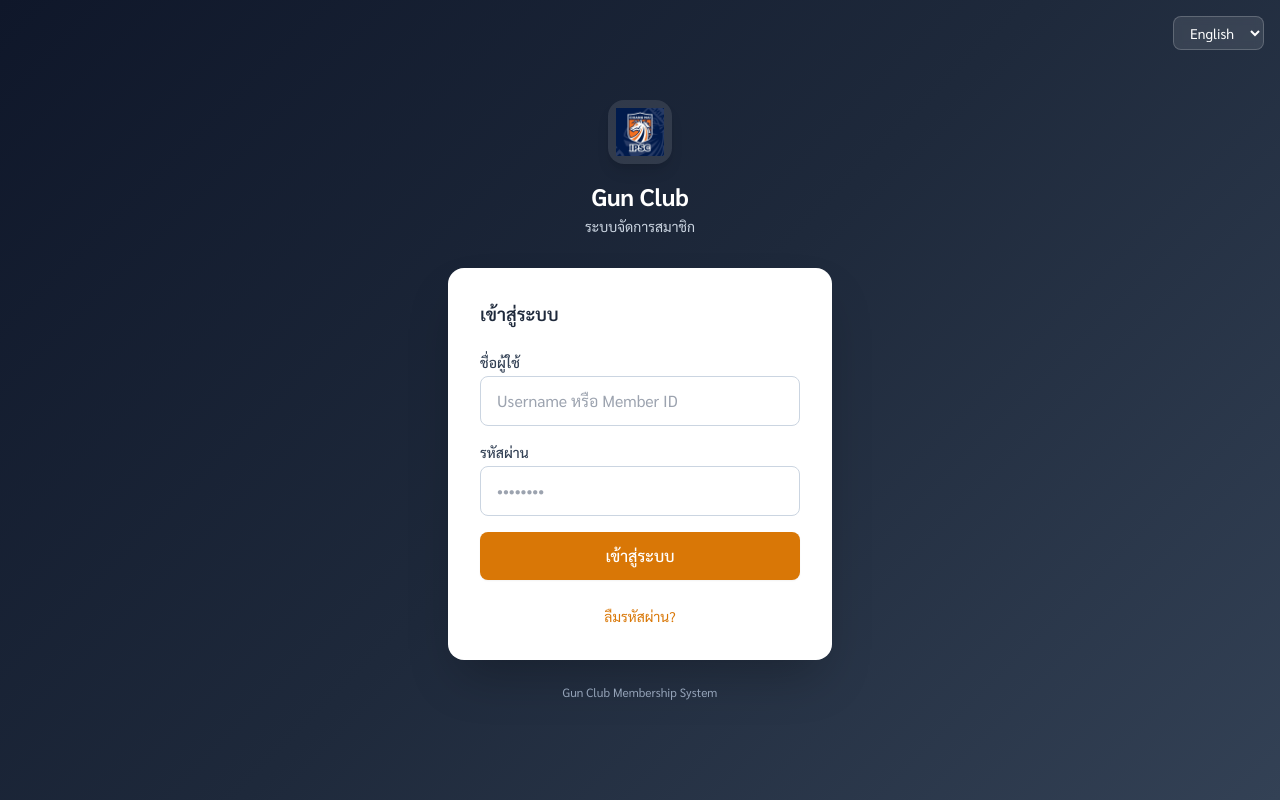
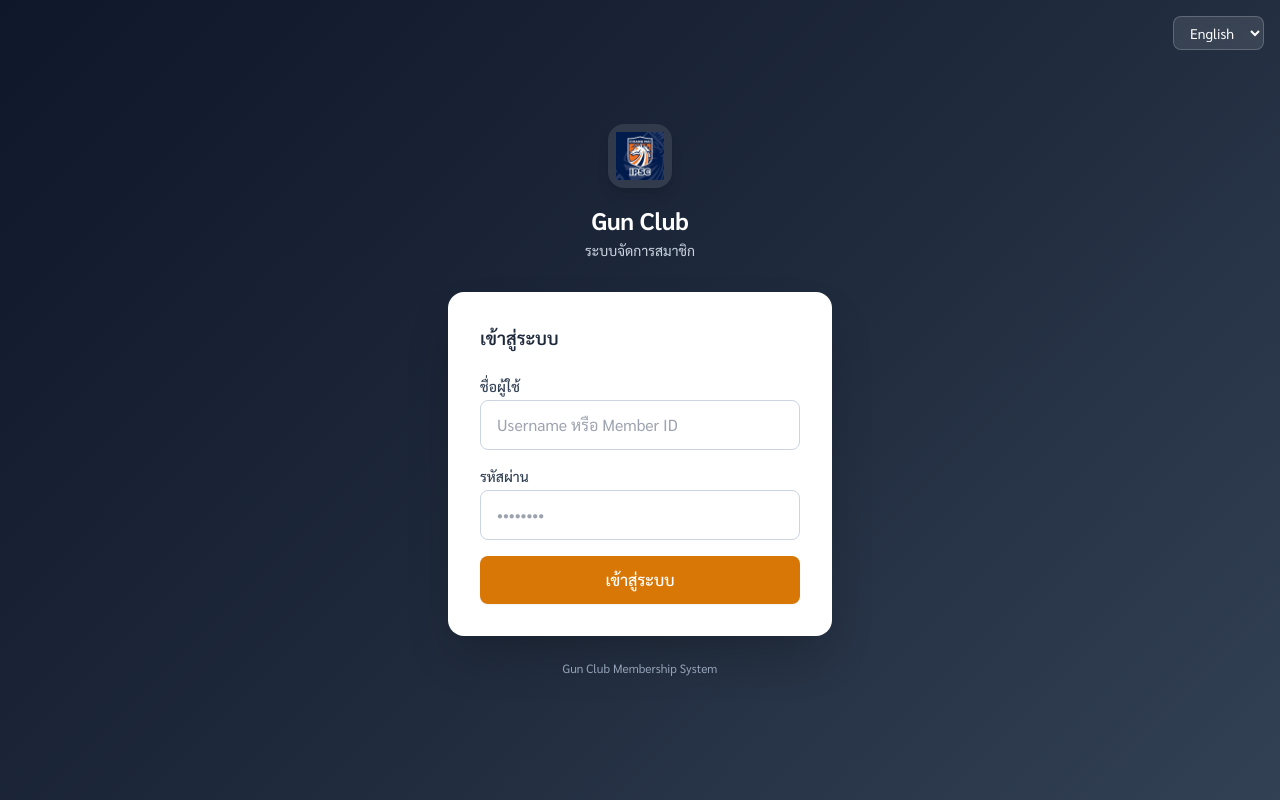
Before and after one commit to Phanuwit21/gunclub, a Django app: template members/templates/members/staff_login.html in a window 1280 px wide. Run offline with Django 5.2, Linux system fonts and the light colour scheme; the template is opened without the code that fills it, so the values that code supplies are empty; some libraries are stand-ins or nearby versions.

Commit message:
delete forget password

```diff
--- a/members/templates/members/staff_login.html
+++ b/members/templates/members/staff_login.html
@@ -66,11 +66,6 @@
             </button>
         </form>
 
-        <p class="mt-6 text-center">
-            <a href="{% url 'password_reset' %}" class="text-sm text-amber-600 hover:text-amber-700 hover:underline">
-                {% trans "ลืมรหัสผ่าน?" %}
-            </a>
-        </p>
     </div>
 
     <p class="text-center text-slate-400 text-xs mt-6">
```
